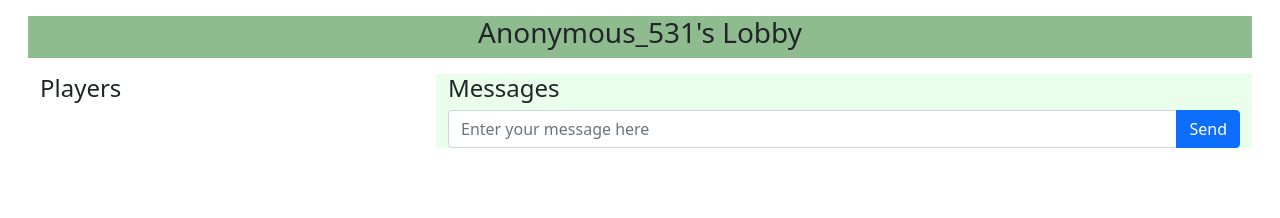
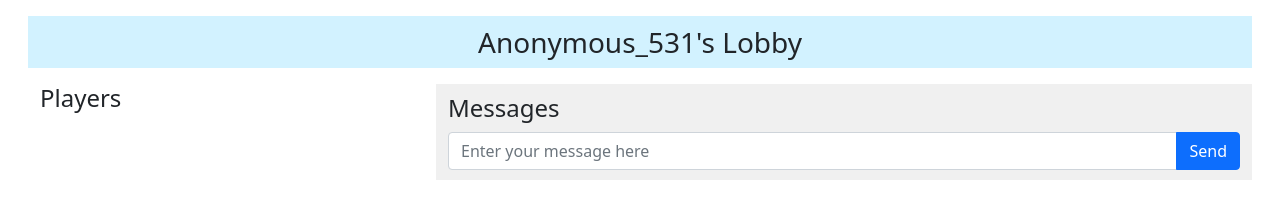
Before and after one commit to mbhagwandin/reversi-melisa, a website: page public/lobby.html in a window 1280 px wide. Drawn offline with nearby package versions, Linux system fonts and the light colour scheme; no server answers.

Commit message:
design changes

```diff
--- a/public/assets/css/game.css
+++ b/public/assets/css/game.css
@@ -1,14 +1,18 @@
 body {
-    background-color: rgb(102, 192, 122);
+    background-color: rgb(255, 255, 255);
 }
 
-.headerrow, #messagePane {
-    background-color: rgb(233, 255, 235);
+.headerrow {
+    background-color: rgb(210, 242, 255);
+}
+
+#messagePane {
+    background-color: rgb(240, 240, 240);
 }
 
 .join_room_response,
 .left_room_response {
-    background-color: rgb(247, 247, 247);
+    background-color: rgb(240, 240, 240);
 }
 .chat_message {
     font-size:125%;
@@ -17,14 +21,14 @@ body {
 }
 
 table#game_board{
-    background-color: rgb(81, 160, 81);
-    border:4px solid black;
+    background-color: rgb(241, 241, 241);
+    border:4px solid rgb(0, 0, 0);
     margin:0px;
     padding:0px;
 }
 
 table#game_board td{
-    border:1px solid black;
+    border:1px solid rgb(0, 0, 0);
     margin:0px;
     padding:0px;
 }
--- a/public/lobby.html
+++ b/public/lobby.html
@@ -10,16 +10,16 @@
 
   <style>
     .headerrow {
-      background-color: darkseagreen;
+      background-color: rgb(210, 242, 255);
     }
 
     #messagePane {
-      background-color: rgb(233, 255, 235);
+      background-color: rgb(240, 240, 240);
     }
 
     .join_room_response,
     .left_room_response {
-      background-color: rgb(247, 247, 247);
+      background-color: rgb(231, 231, 231);
     }
     .chat_message {
       font-size:125%;
@@ -35,7 +35,7 @@
     <div class="container-fluid">
       <div class="row m-3 headerrow">
         <div class="col text-center">
-          <h3 id="lobbyTitle">Lobby</h3>
+          <h3 id="lobbyTitle" style="margin-top: 10px;">Lobby</h3>
         </div>
       </div>
 
@@ -49,10 +49,10 @@
           </div>
 
           <div class="col-md-8" id="messagePane">
-            <div>
+            <div style="margin-top: 10px; margin-bottom: 10px;">
               <h4>Messages</h4>
             </div>
-            <div class="input-group">
+            <div class="input-group" style="margin-top: 10px; margin-bottom: 10px;">
               <input type="text" class="form-control text-nowrap" id="chatMessage" placeholder="Enter your message here" aria-label="Enter your message to send to the chat room" aria-describedby="displayName"/>
               <button type="submit" class="btn btn-primary text-nowrap" id="chatButton" onclick="sendChatMessage()">Send</button>
             </div>
```
Also changed, not shown: public/about.html (+2 -2 lines), public/game.html (+3 -3 lines), public/index.html (+3 -3 lines), 2 other files.
